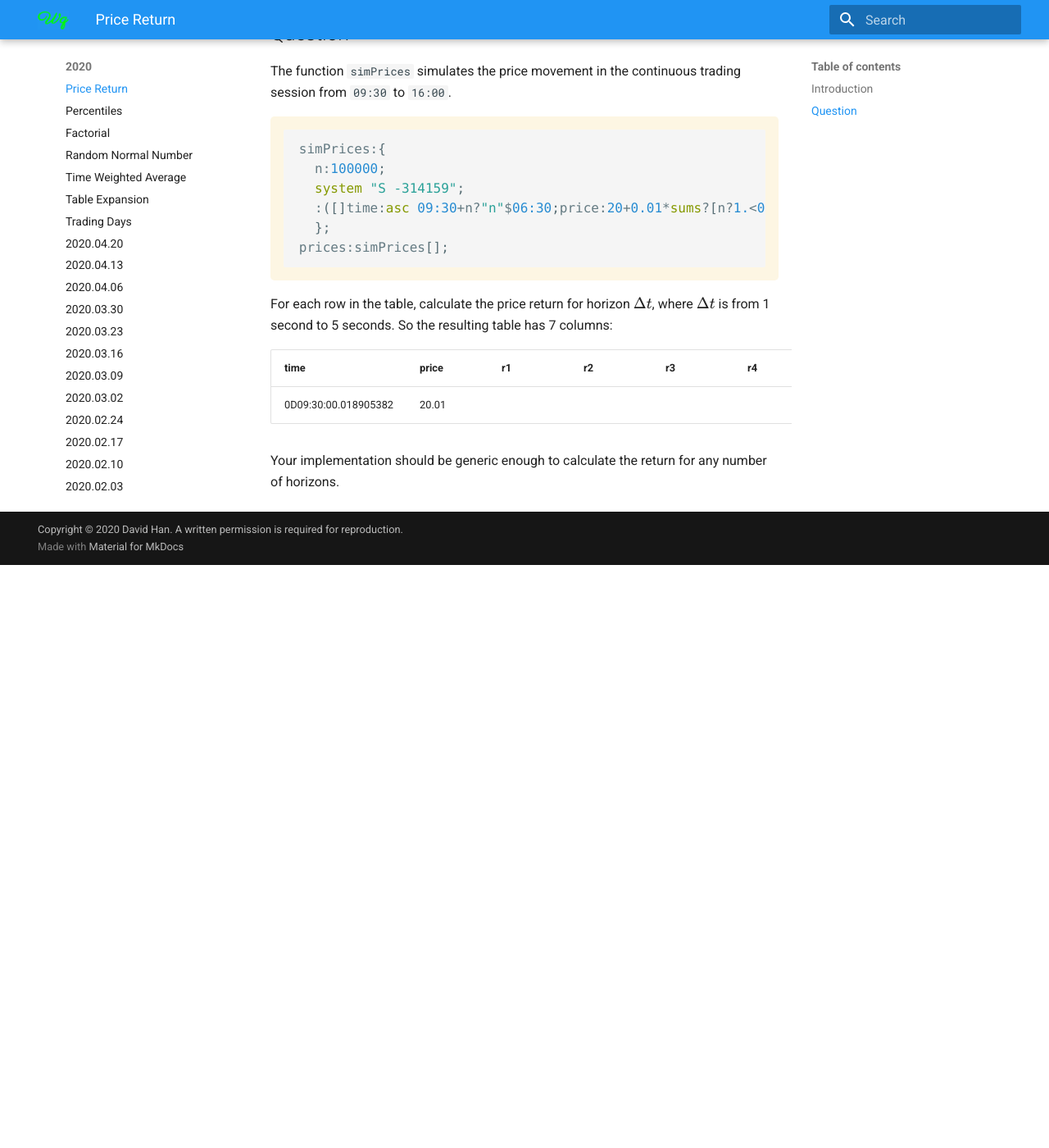
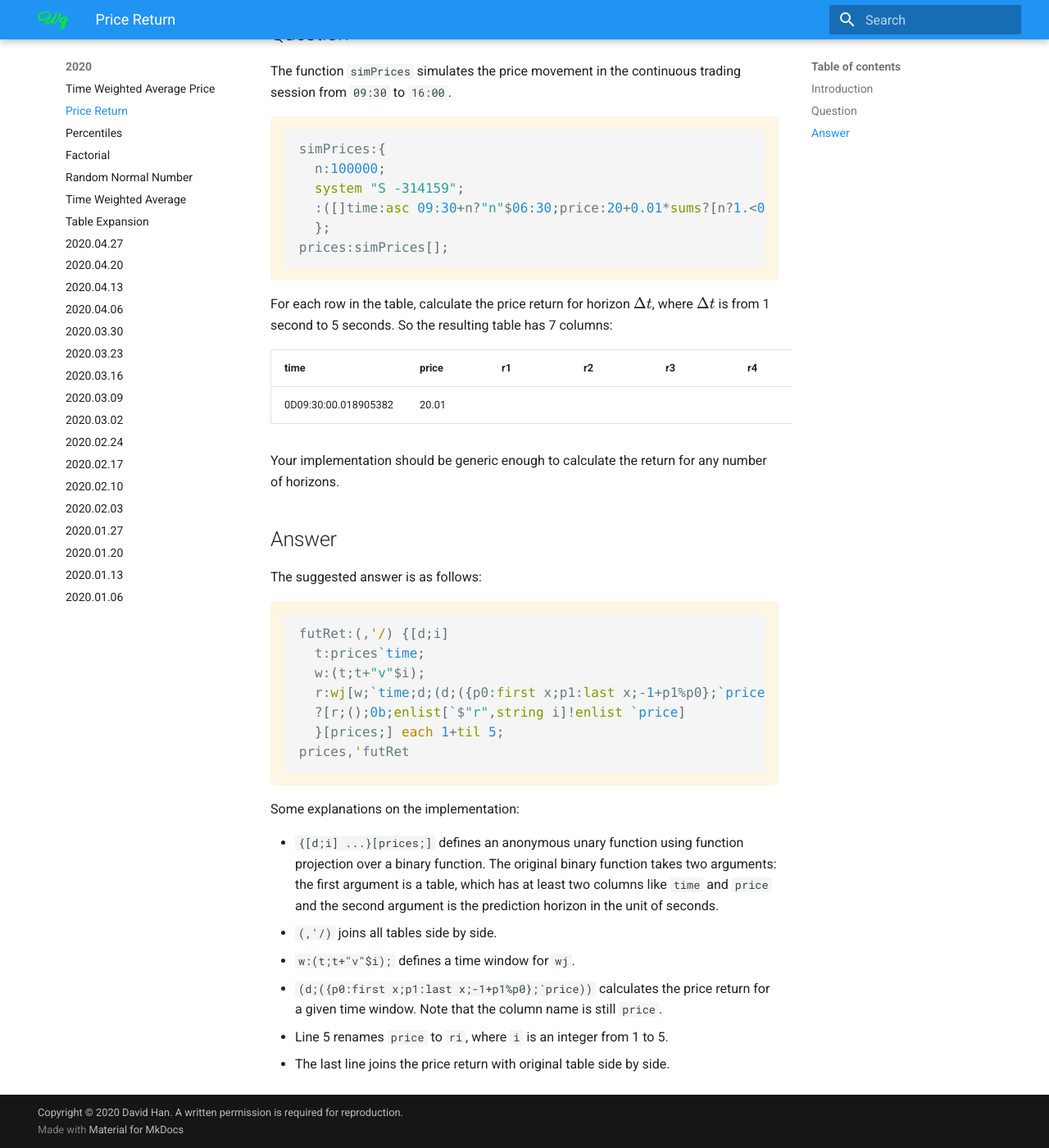
Before and after one commit to dpkwhan/weeklyq, an MkDocs documentation site: the page built from docs/2020/2020.06.08.md, in a window 1280 px wide and 1400 px high, scrolled down 859 px. Shown: the whole window at 82% size. Built offline with MkDocs 1.6.1 and Material for MkDocs 9.7.7, drawn with Linux system fonts in a browser that asks for light colours; nearby versions of some CDN libraries; formulas are drawn with MathJax 3; comment, search, counter and statistics services are not loaded; before the commit the page ends 1548 px from its top, so only the background shows below that.

````diff
--- a/docs/2020/2020.06.08.md
+++ b/docs/2020/2020.06.08.md
@@ -1 +1,3 @@
 {! 2020/2020.06.08q.md !}
+
+{! 2020/2020.06.08a.md !}
--- /dev/null
+++ b/docs/2020/2020.06.08a.md
@@ -0,0 +1,21 @@
+## Answer
+The suggested answer is as follows:
+
+```q
+futRet:(,'/) {[d;i]
+  t:prices`time;
+  w:(t;t+"v"$i);
+  r:wj[w;`time;d;(d;({p0:first x;p1:last x;-1+p1%p0};`price))];
+  ?[r;();0b;enlist[`$"r",string i]!enlist `price]
+  }[prices;] each 1+til 5;
+prices,'futRet
+```
+
+Some explanations on the implementation:
+
+- ``{[d;i] ...}[prices;]`` defines an anonymous unary function using function projection over a binary function. The original binary function takes two arguments: the first argument is a table, which has at least two columns like ``time`` and ``price`` and the second argument is the prediction horizon in the unit of seconds.
+- ``(,'/)`` joins all tables side by side.
+- ``w:(t;t+"v"$i);`` defines a time window for ``wj``.
+- ``(d;({p0:first x;p1:last x;-1+p1%p0};`price))`` calculates the price return for a given time window. Note that the column name is still ``price``.
+- Line 5 renames ``price`` to ``ri``, where ``i`` is an integer from 1 to 5.
+- The last line joins the price return with original table side by side.
--- a/docs/2020/2020.06.08q.md
+++ b/docs/2020/2020.06.08q.md
@@ -5,9 +5,7 @@
 </span>
 <span style="display:block;text-align:center"><font color="grey">Source: </font>adopted from <a href="https://specials-images.forbesimg.com/imageserve/5e05017a25ab5d0007cf4d34/960x0.jpg?fit=scale">here</a></span>
 
-
 ## Introduction
-
 One frequently conducted analysis is to evaluate the relationship between a predicting variable (*e.g.* trade imbalance or quote imbalance) and the price return over a given look-ahead horizon $\Delta t$. For example, it is assumed that the price is $p_t$ at time $t$ and the price at $t+\Delta t$ is $p_{t+\Delta t}$. The price return over the time period $\Delta t$ is defined as
 $$
 r_{\Delta t} = \frac{p_{t+\Delta t} - p_t}{p_t}
--- a/mkdocs.yml
+++ b/mkdocs.yml
@@ -64,6 +64,7 @@ theme:
 nav:
   - Home: index.md
   - 2020:
+      - 2020/2020.06.15.md
       - 2020/2020.06.08.md
       - 2020/2020.06.01.md
       - 2020/2020.05.25.md
````
Also changed, not shown: docs/2020/2020.06.15.md (added, +1 -0 lines), docs/2020/2020.06.15a.md (added, +2 -0 lines), docs/2020/2020.06.15q.md (added, +37 -0 lines), docs/resources/kdb.notes.md (+2 -0 lines), docs/assets/img/2020.06.15.png (added).
